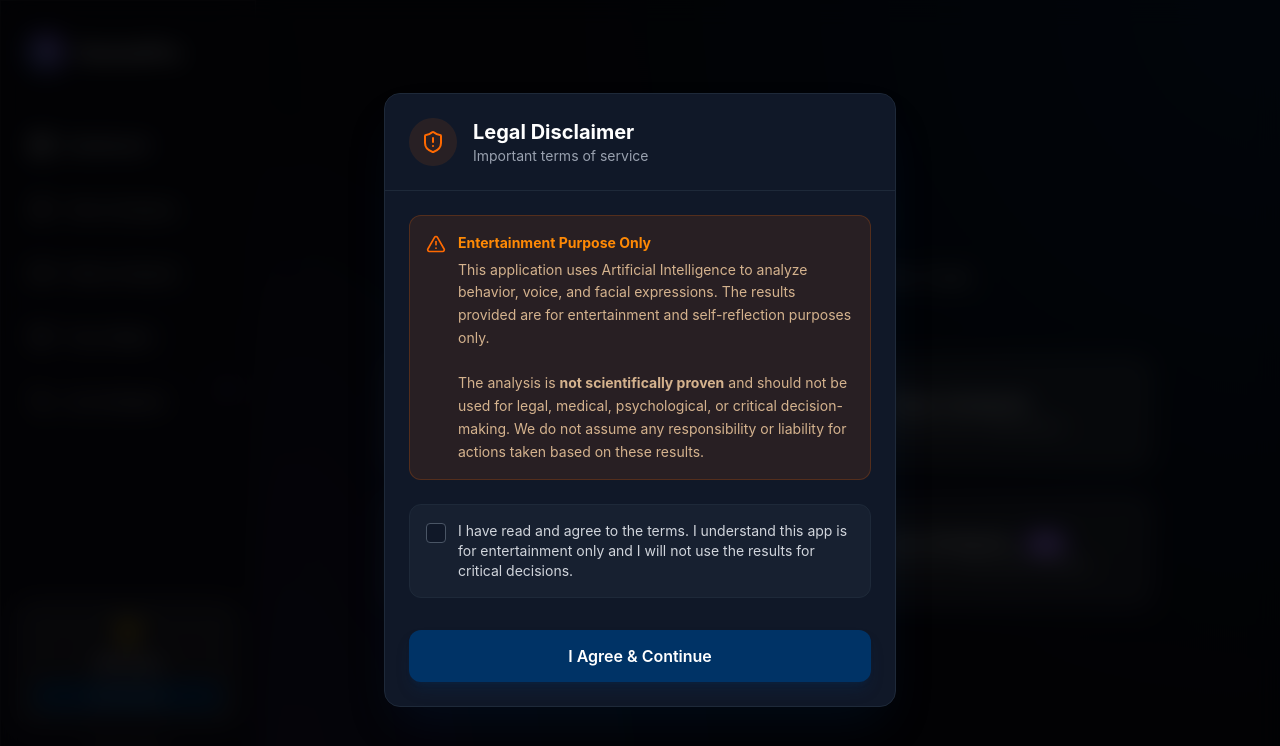
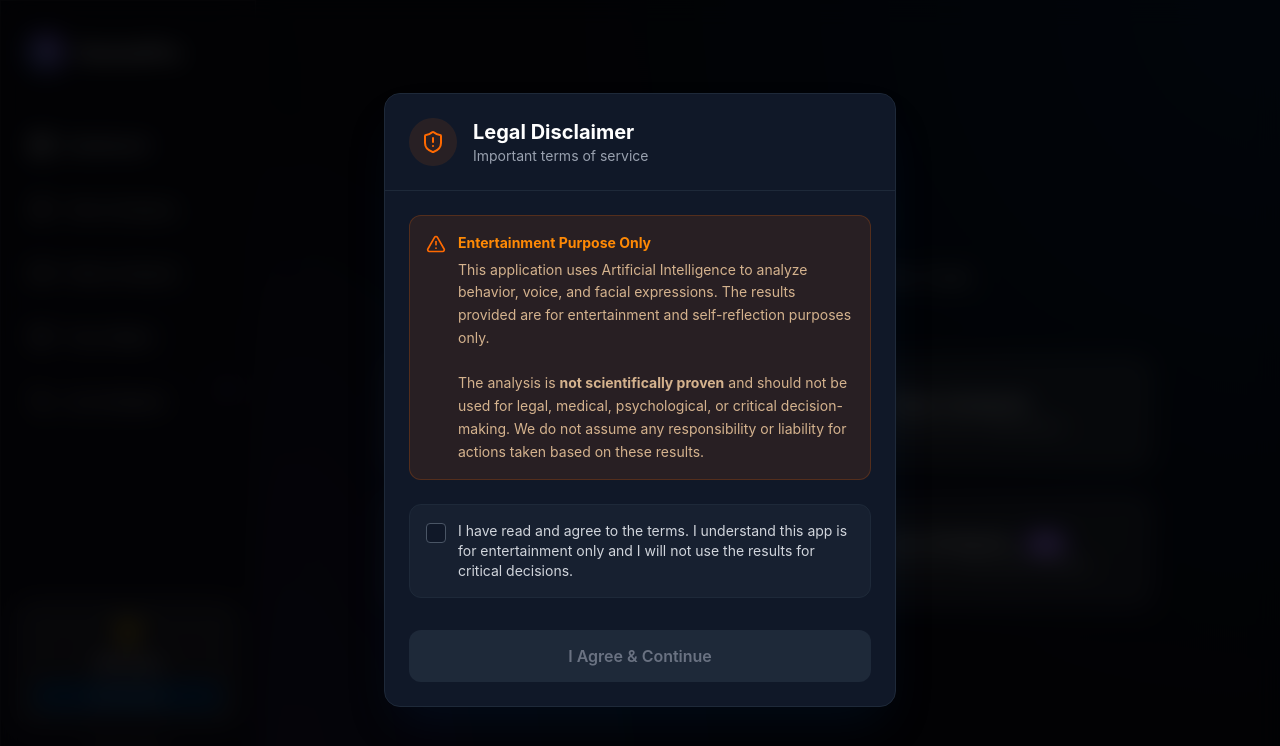
Before and after one commit to amirhesham957-bit/seemepro-app, a React (Vite) app: page / in a window 1280 px wide. Shown: the top 746 px of the page. Built offline with nearby package versions, Linux system fonts and the light colour scheme; no server answers.

Commit message:
fix: implement localStorage persistence for LegalDisclaimerModal

```diff
--- a/src/components/LegalDisclaimerModal.tsx
+++ b/src/components/LegalDisclaimerModal.tsx
@@ -1,34 +1,27 @@
-import React, { useState } from 'react';
-import { useNavigate } from 'react-router-dom';
+import React, { useState, useEffect } from 'react';
 import { motion, AnimatePresence } from 'framer-motion';
 import { ShieldAlert, AlertTriangle, CheckCircle2 } from 'lucide-react';
-import { useGamificationStore } from '../store/gamificationStore';
 
 export const LegalDisclaimerModal: React.FC = () => {
-  const { termsAccepted, acceptTerms, isInitialized } = useGamificationStore();
   const [isChecked, setIsChecked] = useState(false);
   const [isLoading, setIsLoading] = useState(false);
-  const navigate = useNavigate();
+  const [isVisible, setIsVisible] = useState(false);
 
-  // Don't show until initialized, and hide if already accepted
-  if (!isInitialized || termsAccepted) return null;
+  useEffect(() => {
+    const hasAccepted = localStorage.getItem('hasAcceptedDisclaimer');
+    if (!hasAccepted) {
+      setIsVisible(true);
+    }
+  }, []);
+
+  if (!isVisible) return null;
 
   const handleAccept = () => {
     if (!isChecked) return;
     setIsLoading(true);
-
-    // Persist acceptance synchronously via Zustand
-    acceptTerms();
-
-    // Primary: React Router navigation
-    try {
-      navigate('/');
-    } catch {
-      // Fallback: hard redirect if router context is unavailable
-      window.location.href = '/';
-    }
-
-    setIsLoading(false);
+    localStorage.setItem('hasAcceptedDisclaimer', 'true');
+    setIsVisible(false);
+    window.location.href = '/';
   };
 
   return (
@@ -97,10 +90,19 @@ export const LegalDisclaimerModal: React.FC = () => {
           <div className="relative p-6 pt-2 z-[10001]">
             <button
               type="button"
-              onClick={() => { console.log('Bypassing...'); window.location.href='/'; }}
-              className={`w-full py-3.5 rounded-xl font-semibold flex items-center justify-center gap-2 transition-all bg-brand-primary hover:bg-blue-600 text-white shadow-lg shadow-brand-primary/25 cursor-pointer`}
+              onClick={handleAccept}
+              disabled={!isChecked || isLoading}
+              className={`w-full py-3.5 rounded-xl font-semibold flex items-center justify-center gap-2 transition-all ${
+                isChecked
+                  ? 'bg-brand-primary hover:bg-blue-600 text-white shadow-lg shadow-brand-primary/25 cursor-pointer'
+                  : 'bg-gray-800 text-gray-500 cursor-not-allowed'
+              }`}
             >
-              I Agree & Continue
+              {isLoading ? (
+                <div className="h-5 w-5 border-2 border-white/30 border-t-white rounded-full animate-spin" />
+              ) : (
+                'I Agree & Continue'
+              )}
             </button>
           </div>
         </motion.div>
```
